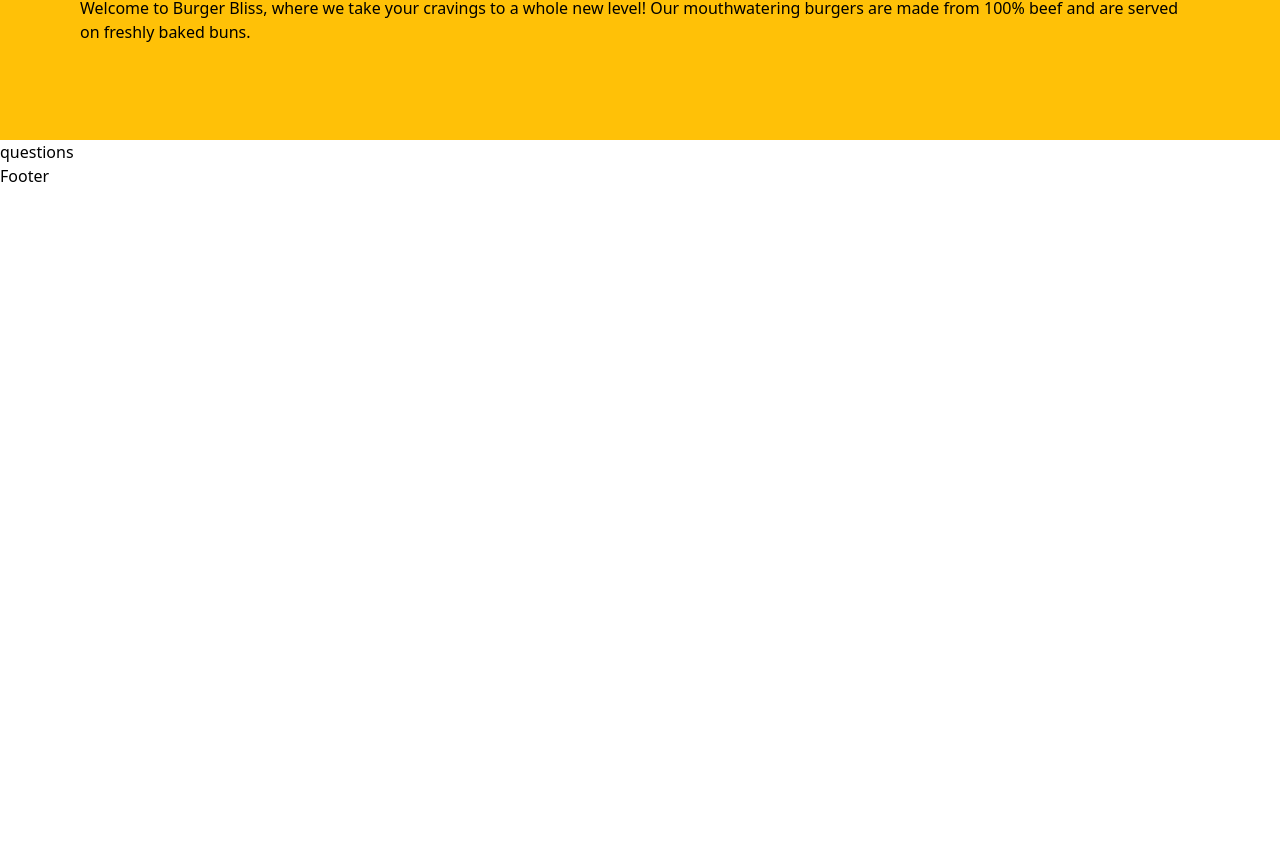
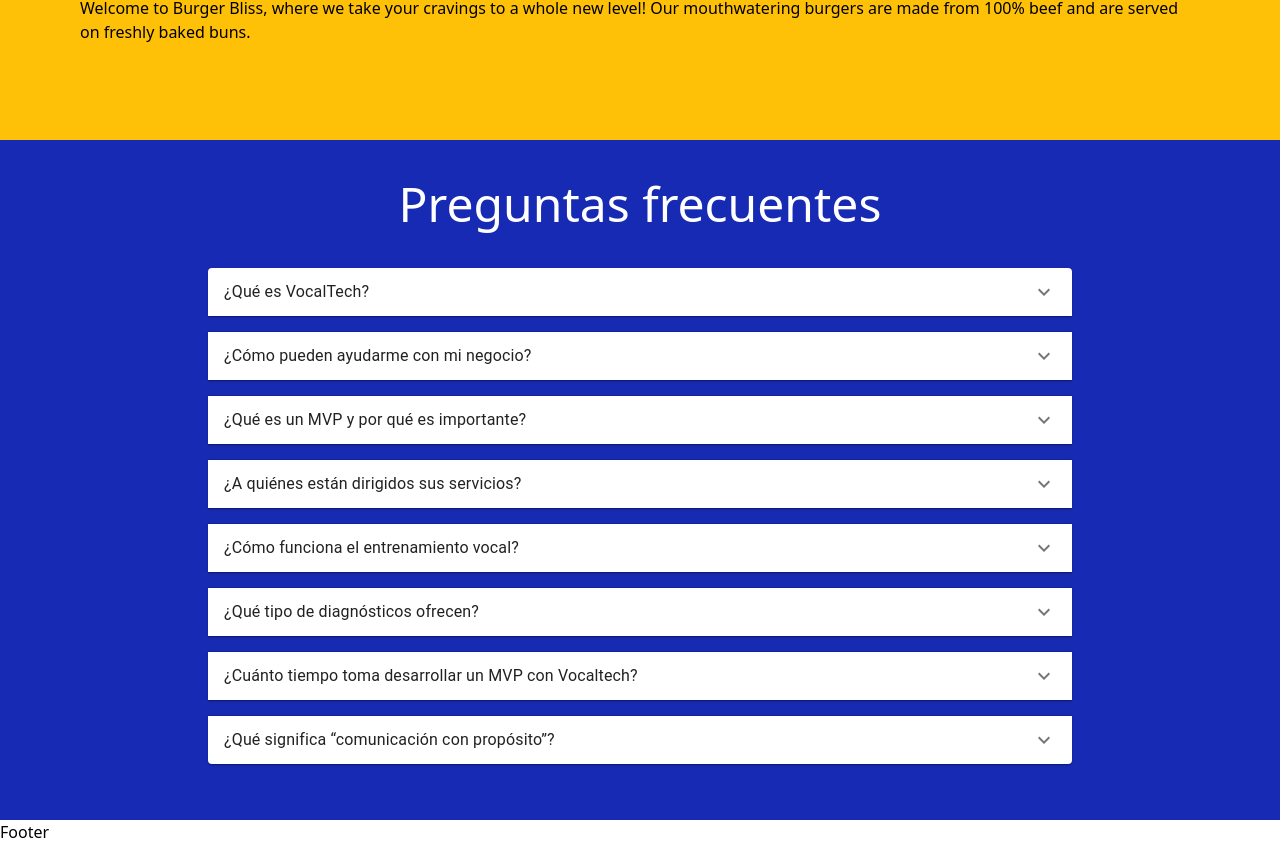
Before and after one commit to No-Country-simulation/h4-02-vocaltech, a React (Vite) app in the folder front/: page / in a window 1280 px wide. Shown: the part 2050-2894 px from the top of the page. Before the commit the page ends 2238 px from the top, so only its background shows below. Built offline with nearby package versions, Linux system fonts and the light colour scheme.

Commit message:
feat questions

```diff
--- a/front/package.json
+++ b/front/package.json
@@ -10,6 +10,9 @@
     "preview": "vite preview"
   },
   "dependencies": {
+    "@emotion/react": "^11.14.0",
+    "@emotion/styled": "^11.14.0",
+    "@mui/material": "^6.4.0",
     "@tailwindcss/typography": "^0.5.16",
     "export-to-csv": "^1.4.0",
     "material-react-table": "^3.1.0",
--- a/front/src/pages/questions.tsx
+++ b/front/src/pages/questions.tsx
@@ -1,7 +1,162 @@
-import React from "react";
+import React from 'react'
+import Accordion from '@mui/material/Accordion'
+import AccordionSummary from '@mui/material/AccordionSummary'
+import AccordionDetails from '@mui/material/AccordionDetails'
+import Typography from '@mui/material/Typography'
+import ExpandMoreIcon from '@mui/icons-material/ExpandMore'
 
-const questions = () => {
-  return <div>questions</div>;
-};
+const Questions = () => {
+  return (
+    <div className='bg-azul_claro flex flex-col justify-center items-center py-10'>
+      <h2 className='text-5xl text-white mb-10'>Preguntas frecuentes</h2>
+      <div className='w-full max-w-4xl px-4'>
+        <Accordion className='mb-4 rounded-lg'>
+          <AccordionSummary
+            expandIcon={<ExpandMoreIcon />}
+            aria-controls='panel1a-content'
+            id='panel1a-header'
+            className='rounded-t-lg'
+          >
+            <Typography className='font-medium'>¿Qué es VocalTech?</Typography>
+          </AccordionSummary>
+          <AccordionDetails>
+            <Typography>
+              Vocaltech es una empresa que combina comunicación y tecnología
+              para ayudar a emprendedores y empresas a alcanzar el éxito.
+              Ofrecemos servicios personalizados como entrenamiento vocal,
+              desarrollo de MVPs, y apoyo en la integración de equipos
+              digitales.
+            </Typography>
+          </AccordionDetails>
+        </Accordion>
+        <Accordion className='mb-4 rounded-lg'>
+          <AccordionSummary
+            expandIcon={<ExpandMoreIcon />}
+            aria-controls='panel2a-content'
+            id='panel2a-header'
+          >
+            <Typography className='font-medium'>
+              ¿Cómo pueden ayudarme con mi negocio?
+            </Typography>
+          </AccordionSummary>
+          <AccordionDetails>
+            <Typography>
+              Analizamos tus necesidades a través de diagnósticos específicos y
+              te ofrecemos soluciones adaptadas. Esto incluye mejorar tu
+              comunicación, desarrollar un producto mínimo viable (MVP), o
+              integrar tecnología para optimizar tus operaciones.
+            </Typography>
+          </AccordionDetails>
+        </Accordion>
+        <Accordion className='mb-4 rounded-lg'>
+          <AccordionSummary
+            expandIcon={<ExpandMoreIcon />}
+            aria-controls='panel3a-content'
+            id='panel3a-header'
+          >
+            <Typography className='font-medium'>
+              ¿Qué es un MVP y por qué es importante?
+            </Typography>
+          </AccordionSummary>
+          <AccordionDetails>
+            <Typography>
+              Un MVP es un Producto Mínimo Viable que permite validar ideas y
+              obtener retroalimentación temprana para mejorar el producto final.
+            </Typography>
+          </AccordionDetails>
+        </Accordion>
+        <Accordion className='mb-4 rounded-lg'>
+          <AccordionSummary
+            expandIcon={<ExpandMoreIcon />}
+            aria-controls='panel4a-content'
+            id='panel4a-header'
+          >
+            <Typography className='font-medium'>
+              ¿A quiénes están dirigidos sus servicios?
+            </Typography>
+          </AccordionSummary>
+          <AccordionDetails>
+            <Typography>
+              Nuestros servicios están dirigidos a emprendedores, startups y
+              empresas que buscan mejorar su comunicación y adoptar tecnología
+              para optimizar sus procesos.
+            </Typography>
+          </AccordionDetails>
+        </Accordion>
+        <Accordion className='mb-4 rounded-lg'>
+          <AccordionSummary
+            expandIcon={<ExpandMoreIcon />}
+            aria-controls='panel5a-content'
+            id='panel5a-header'
+          >
+            <Typography className='font-medium'>
+              ¿Cómo funciona el entrenamiento vocal?
+            </Typography>
+          </AccordionSummary>
+          <AccordionDetails>
+            <Typography>
+              El entrenamiento vocal incluye técnicas específicas para mejorar
+              tu tono, dicción y proyección, ayudándote a transmitir tu mensaje
+              de manera clara y efectiva.
+            </Typography>
+          </AccordionDetails>
+        </Accordion>
+        <Accordion className='mb-4 rounded-lg'>
+          <AccordionSummary
+            expandIcon={<ExpandMoreIcon />}
+            aria-controls='panel6a-content'
+            id='panel6a-header'
+          >
+            <Typography className='font-medium'>
+              ¿Qué tipo de diagnósticos ofrecen?
+            </Typography>
+          </AccordionSummary>
+          <AccordionDetails>
+            <Typography>
+              Ofrecemos diagnósticos personalizados para evaluar tus habilidades
+              de comunicación, tus necesidades tecnológicas y las áreas clave
+              que pueden optimizarse en tu negocio.
+            </Typography>
+          </AccordionDetails>
+        </Accordion>
+        <Accordion className='mb-4 rounded-lg'>
+          <AccordionSummary
+            expandIcon={<ExpandMoreIcon />}
+            aria-controls='panel7a-content'
+            id='panel7a-header'
+          >
+            <Typography className='font-medium'>
+              ¿Cuánto tiempo toma desarrollar un MVP con Vocaltech?
+            </Typography>
+          </AccordionSummary>
+          <AccordionDetails>
+            <Typography>
+              El tiempo puede variar según la complejidad del proyecto, pero
+              generalmente entregamos un MVP en un rango de 4 a 12 semanas.
+            </Typography>
+          </AccordionDetails>
+        </Accordion>
+        <Accordion className='mb-4 rounded-lg'>
+          <AccordionSummary
+            expandIcon={<ExpandMoreIcon />}
+            aria-controls='panel8a-content'
+            id='panel8a-header'
+          >
+            <Typography className='font-medium'>
+              ¿Qué significa “comunicación con propósito”?
+            </Typography>
+          </AccordionSummary>
+          <AccordionDetails>
+            <Typography>
+              Significa desarrollar una estrategia de comunicación clara y
+              efectiva que conecte con tus objetivos empresariales y alcance a
+              tu audiencia de manera significativa.
+            </Typography>
+          </AccordionDetails>
+        </Accordion>
+      </div>
+    </div>
+  )
+}
 
-export default questions;
+export default Questions
--- a/front/tailwind.config.js
+++ b/front/tailwind.config.js
@@ -9,6 +9,7 @@ export default {
       colors: {
         primary: "#CE9DF9",
         azul: "#000115",
+        azul_claro: "#172AB3",
         anaranjado: "#E26105",
         negro: "#151419",
         anaranjado_claro: "#FFC107",
```
Also changed, not shown: 1 other file (tests, documents, lock files or other folders).
